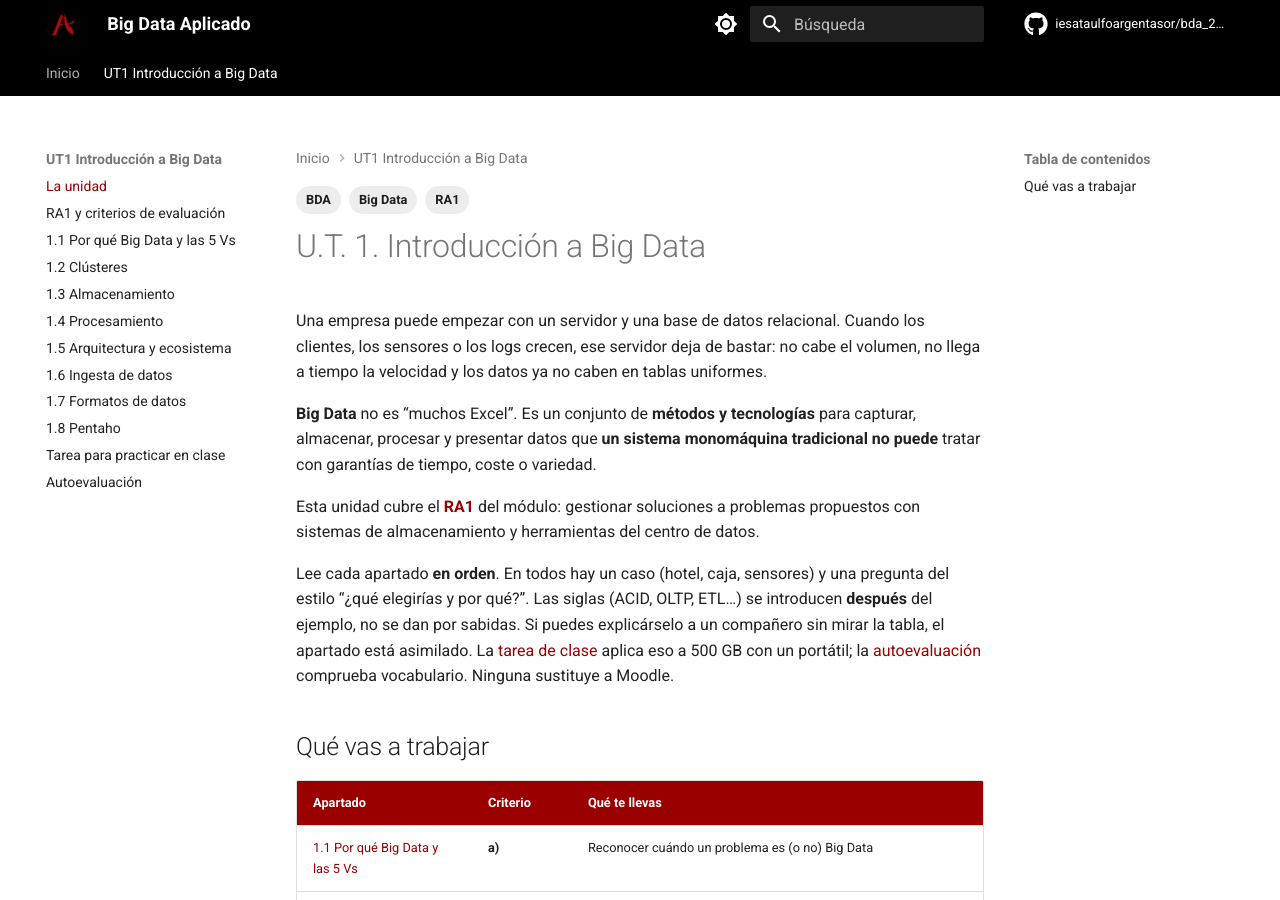
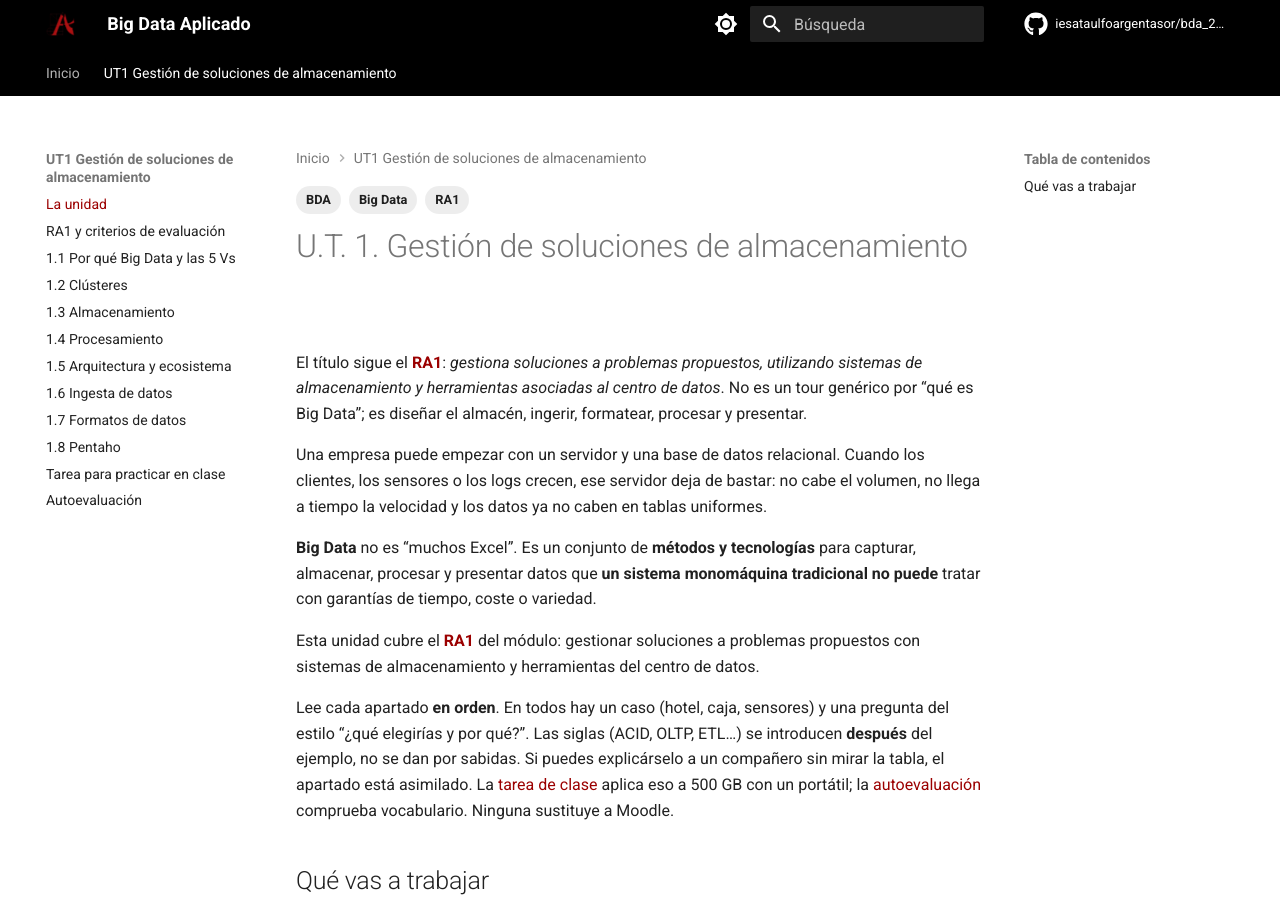
Before and after one commit to iesataulfoargentasor/bda_2026_2027, an MkDocs documentation site: the page built from docs/ut1/index.md, in a window 1280 px wide and 900 px high. Built offline with MkDocs 1.6.1 and Material for MkDocs 9.7.7, drawn with Linux system fonts in a browser that asks for light colours; comment, search, counter and statistics services are not loaded.

Commit message:
Renombrar la UT1 para alinearla con el enunciado del RA1.
Deja de llamarse introducción a Big Data y pasa a gestión de soluciones de almacenamiento.

Co-authored-by: Cursor <cursoragent@cursor.com>

```diff
--- a/docs/ut1/index.md
+++ b/docs/ut1/index.md
@@ -1,12 +1,14 @@
 ---
-title: U.T. 1. Introducción a Big Data
+title: "U.T. 1. Gestión de soluciones de almacenamiento"
 tags:
   - Big Data
   - BDA
   - RA1
 ---
 
-# U.T. 1. Introducción a Big Data
+# U.T. 1. Gestión de soluciones de almacenamiento
+
+El título sigue el **[RA1](ra1.md)**: *gestiona soluciones a problemas propuestos, utilizando sistemas de almacenamiento y herramientas asociadas al centro de datos*. No es un tour genérico por “qué es Big Data”; es diseñar el almacén, ingerir, formatear, procesar y presentar.
 
 Una empresa puede empezar con un servidor y una base de datos relacional. Cuando los clientes, los sensores o los logs crecen, ese servidor deja de bastar: no cabe el volumen, no llega a tiempo la velocidad y los datos ya no caben en tablas uniformes.
 
--- a/mkdocs.yml
+++ b/mkdocs.yml
@@ -85,7 +85,7 @@ copyright: IES Ataúlfo Argenta · BDA · curso 2026/2027
 
 nav:
   - Inicio: index.md
-  - UT1 Introducción a Big Data:
+  - UT1 Gestión de soluciones de almacenamiento:
     - La unidad: ut1/index.md
     - RA1 y criterios de evaluación: ut1/ra1.md
     - 1.1 Por qué Big Data y las 5 Vs: ut1/por-que-big-data.md
```
Also changed, not shown: docs/index.md (+1 -1 lines).
